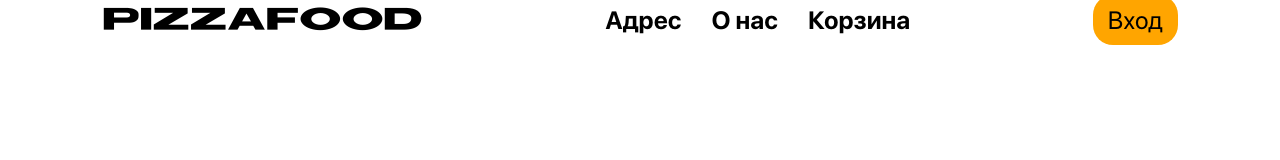
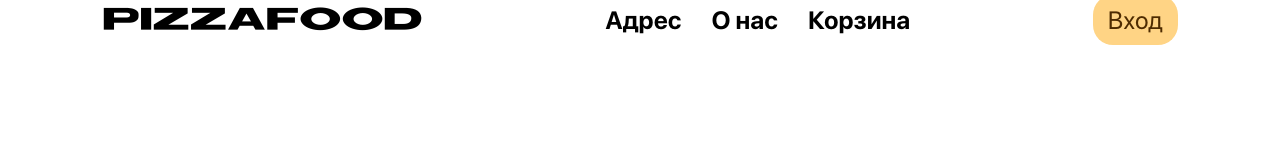
Before and after one commit to D1maKryt/Project, a plain HTML site: page HelloApp/index.html in a window 1280 px wide. In both pictures the pointer is over the link "Вход". Drawn offline with Linux system fonts and the light colour scheme.

Commit message:
Добавлен эффект для кнопки вход

```diff
--- a/HelloApp/styles/style.css
+++ b/HelloApp/styles/style.css
@@ -102,4 +102,9 @@ nav ul li ul li a {
     font-size: 25px;
     color: black;
     border-radius: 20px;
+    transition: ease-in-out 0.5s;
 }
+.login a:hover {
+    color: rgb(78, 43, 1);
+    background-color: rgb(255, 212, 133);
+}
```
